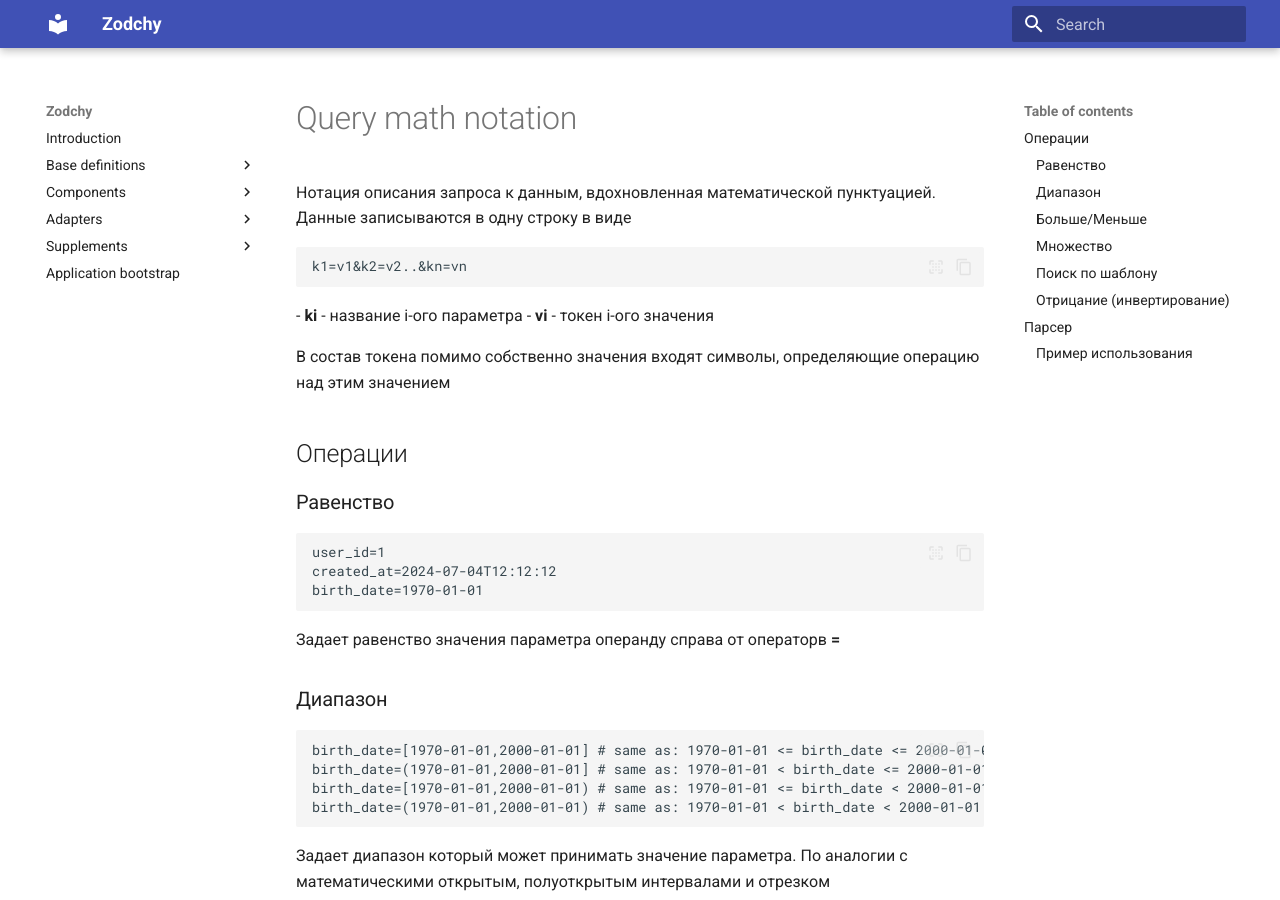
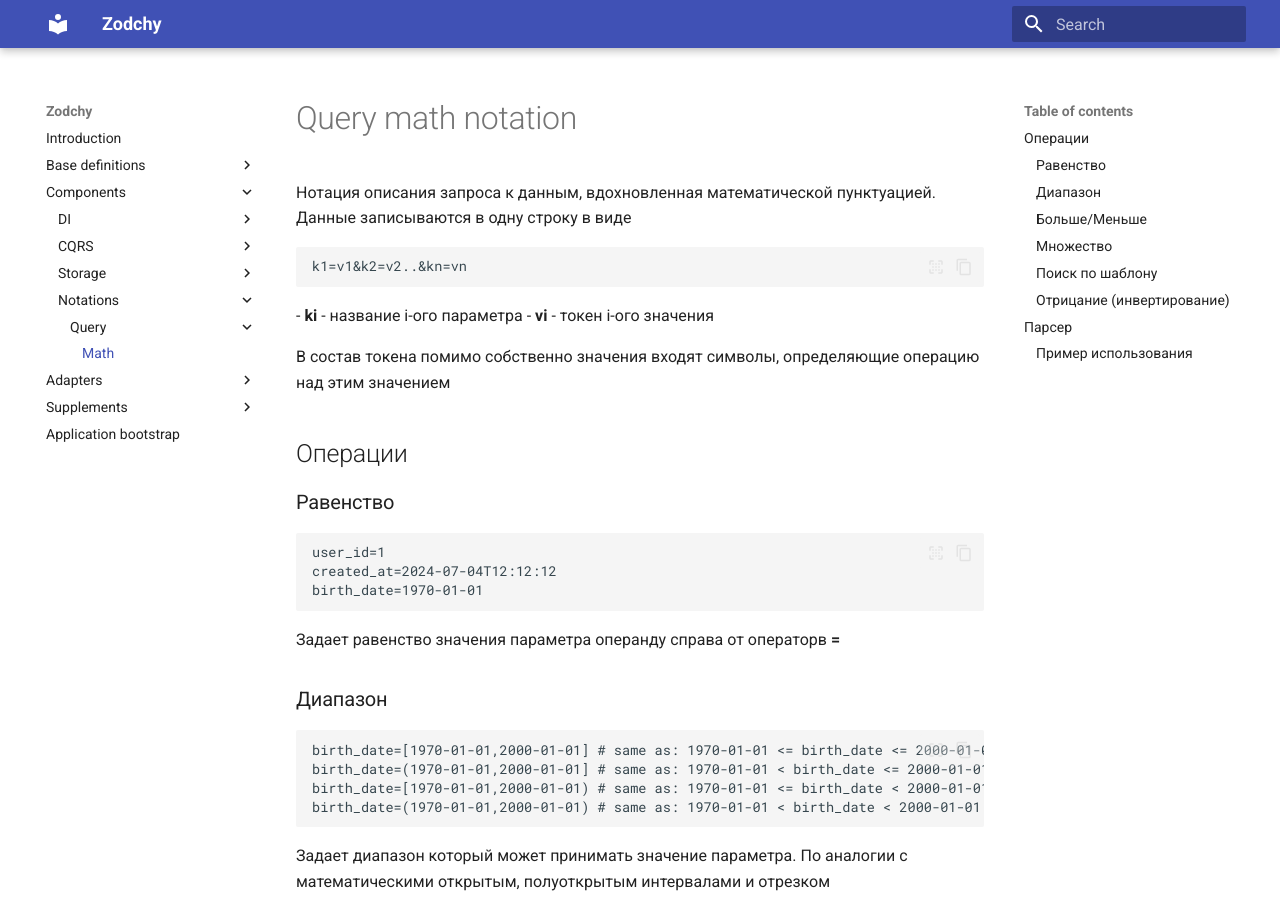
Before and after one commit to smairon/zodchy-docs, an MkDocs documentation site: the page built from docs/components/notations/query/math.md, in a window 1280 px wide and 900 px high. Built offline with MkDocs 1.6.1 and Material for MkDocs 9.7.7, drawn with Linux system fonts in a browser that asks for light colours.

Commit message:
Fixed index structure again

```diff
--- a/docs/components/notations/query/math.md
+++ b/docs/components/notations/query/math.md
@@ -103,4 +103,4 @@ tokens = list(
 
 В качестве примера можно рассмотреть
 [адаптер](https://github.com/smairon/zodchy-fastapi/blob/main/zodchy_fastapi/request/adapter.py)
-Request моделей FastAPI в [сущности](../../../base/codex.md) CQEA архитектуры.
+Request моделей FastAPI в [сущности](../../../base/codex.md#qea) CQEA архитектуры.
--- a/mkdocs.yml
+++ b/mkdocs.yml
@@ -31,7 +31,7 @@ nav:
           - Hermitage: 'components/storage/hermitage.md'
       - Notations:
           - Query:
-              - Math: 'components/notations/math.md'
+              - Math: 'components/notations/query/math.md'
   - Adapters:
       - WEB:
           - FastAPI: 'adapters/web/fastapi.md'
```
